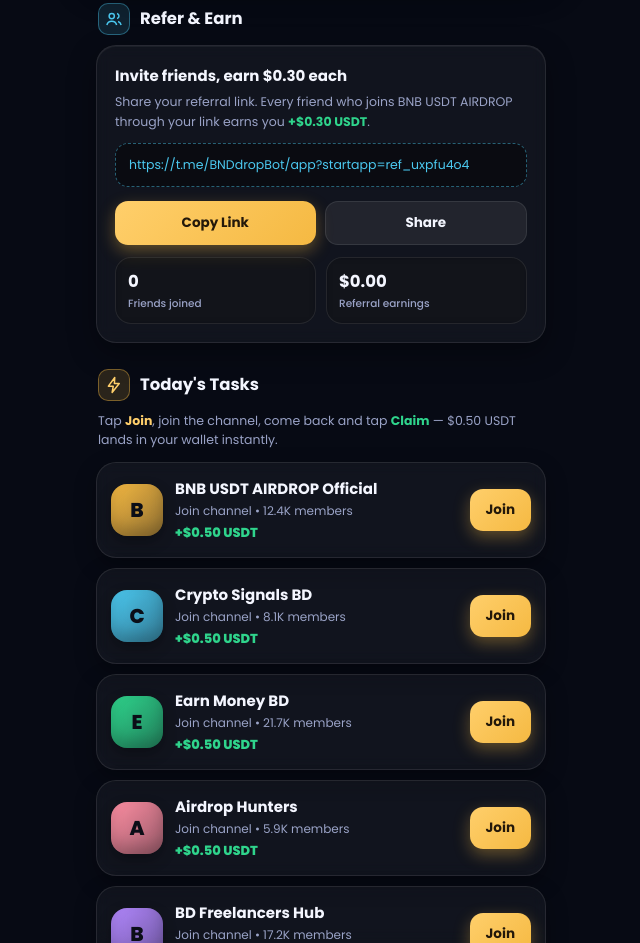
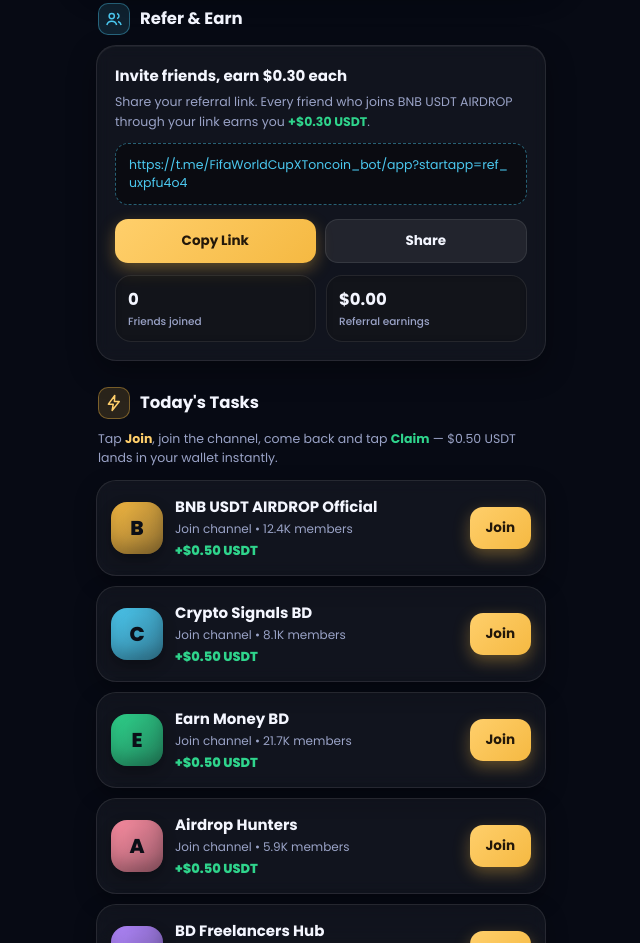
Before and after one commit to Hridoysoha/Hridoysoha.github.io, a plain HTML site: page bnd-drop/index.html in a window 1280 px wide. Shown: the part 823-1766 px from the top of the page, without its empty margins (319-959 px from the left). Drawn offline with Linux system fonts and the light colour scheme.

Commit message:
BNB USDT AIRDROP: point referral links to the live bot

```diff
--- a/bnd-drop/index.html
+++ b/bnd-drop/index.html
@@ -357,7 +357,7 @@
 <script>
 /* ============ CONFIG — edit tasks, rates & bot here ============ */
 const CONFIG = {
-  botUsername: "BNDdropBot",        // set after BotFather creates the bot
+  botUsername: "FifaWorldCupXToncoin_bot",
   appShortName: "app",              // Mini App short name in BotFather
   rewardPerTask: 0.50,
   referralReward: 0.30,
```
